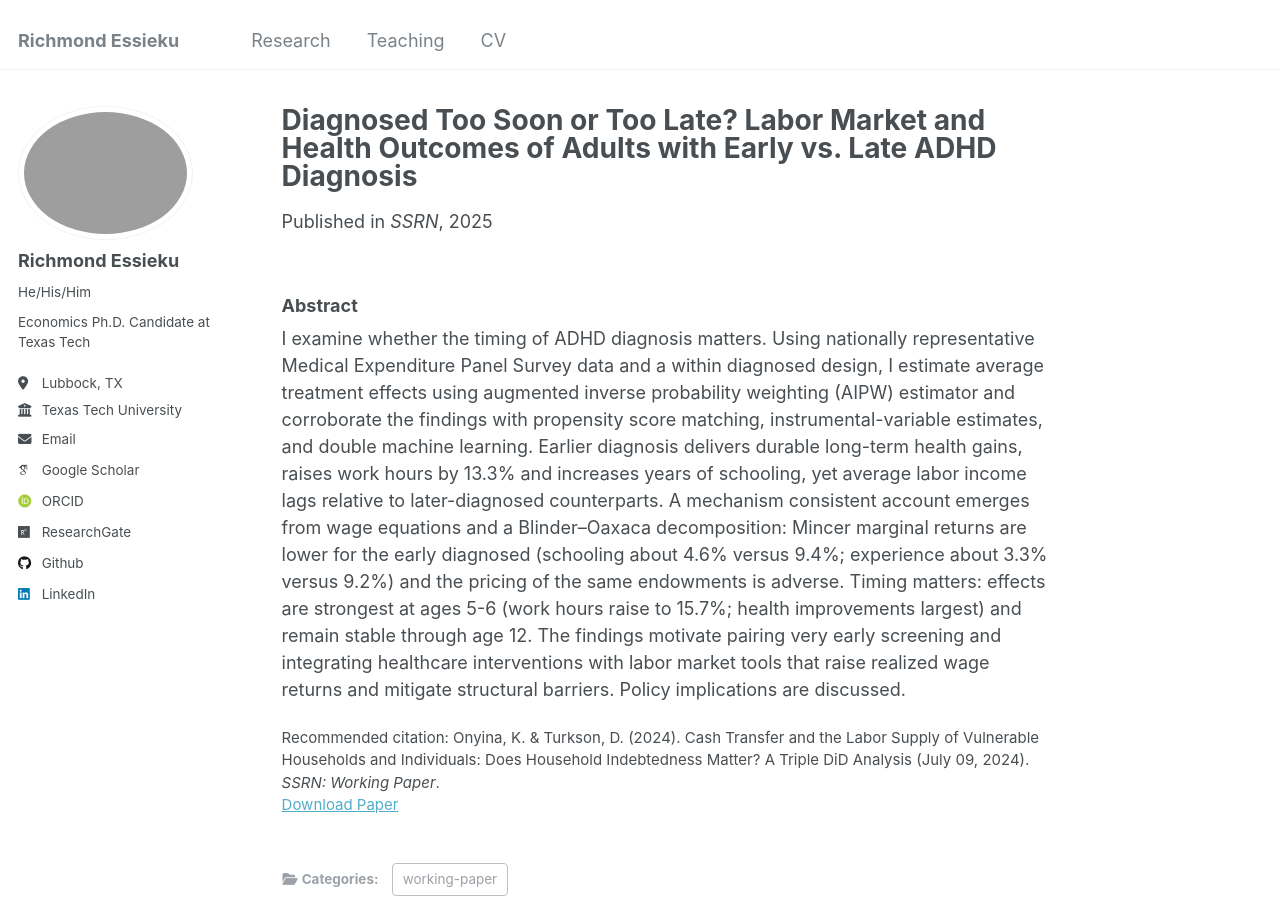
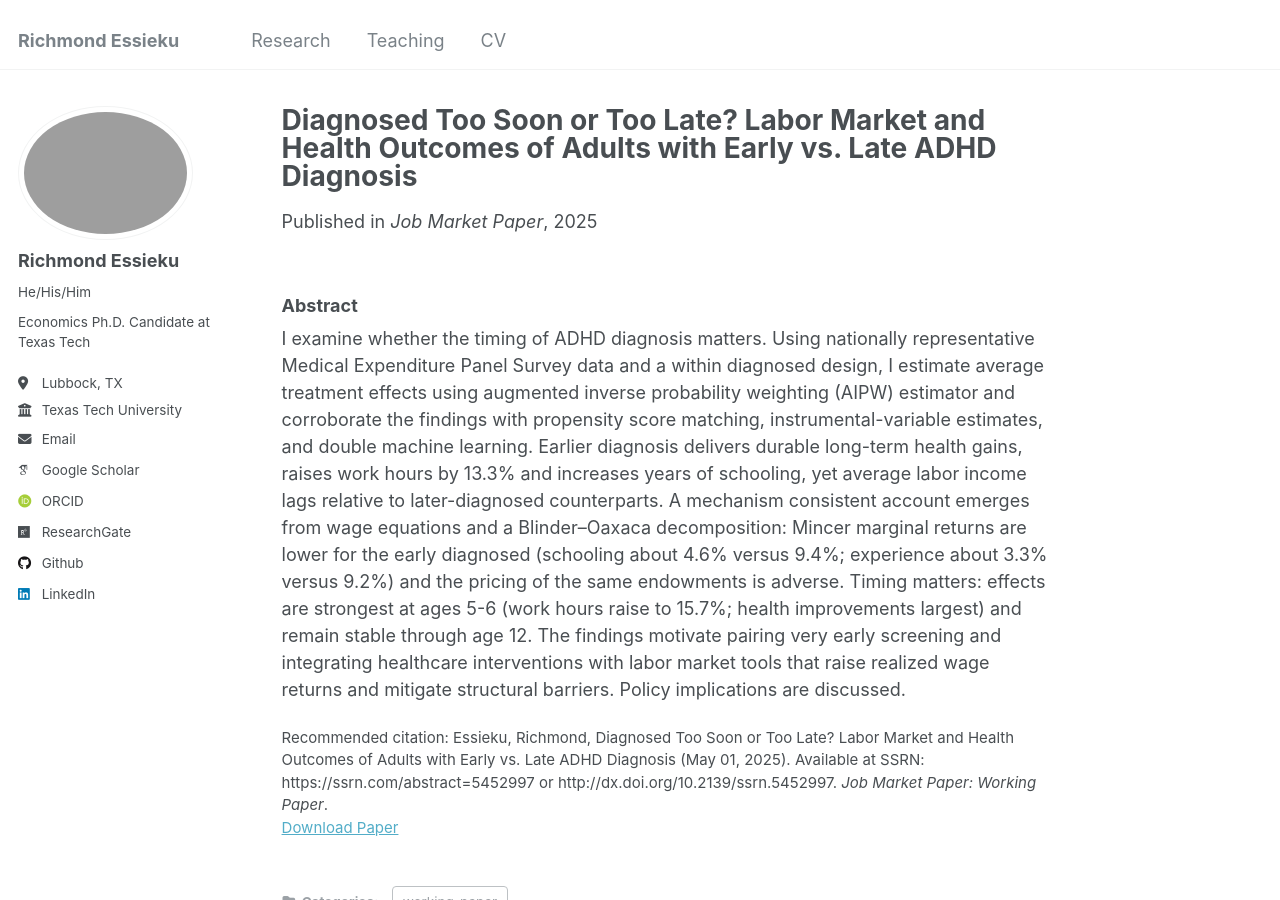
Before and after one commit to essieku/essieku.github.io, a Jekyll site: the page built from _publications/ADHD.md, in a window 1280 px wide and 900 px high. Built offline with Jekyll 4.4.1, drawn with Linux system fonts in a browser that asks for light colours; some web fonts are replaced.

Commit message:
Update ADHD.md

```diff
--- a/_publications/ADHD.md
+++ b/_publications/ADHD.md
@@ -5,10 +5,10 @@ category: working-paper
 permalink: /publication/2024-09-23-cash-transfer-labor
 excerpt: 'This paper examines whether the timing of ADHD diagnosis matters. Using nationally representative Medical Expenditure Panel Survey data and a within diagnosed design, I estimate average treatment effects using augmented inverse probability weighting (AIPW) estimator and corroborate the findings with propensity score matching, instrumental-variable estimates, and double machine learning. Earlier diagnosis delivers durable long-term health gains, raises work hours by 13.3% and increases years of schooling, yet average labor income lags relative to later-diagnosed counterparts. A mechanism consistent account emerges from wage equations and a Blinder–Oaxaca decomposition: Mincer marginal returns are lower for the early diagnosed (schooling about 4.6% versus 9.4%; experience about 3.3% versus 9.2%) and the pricing of the same endowments is adverse. Timing matters: effects are strongest at ages 5-6 (work hours raise to 15.7%; health improvements largest) and remain stable through age 12. The findings motivate pairing very early screening and integrating healthcare interventions with labor market tools that raise realized wage returns and mitigate structural barriers. Policy implications are discussed.'
 date: 2025-09-23
-venue: 'SSRN'
-slidesurl: # 'http://academicpages.github.io/files/slides2.pdf'
-paperurl: 'https://ssrn.com/abstract=4935434'
-citation: 'Onyina, K. & Turkson, D. (2024). Cash Transfer and the Labor Supply of Vulnerable Households and Individuals: Does Household Indebtedness Matter? A Triple DiD Analysis (July 09, 2024). <i>SSRN: Working Paper</i>.'
+venue: 'Job Market Paper'
+slidesurl: # 'https://papers.ssrn.com/sol3/papers.cfm?abstract_id=5452997'
+paperurl: 'https://papers.ssrn.com/sol3/papers.cfm?abstract_id=5452997'
+citation: 'Essieku, Richmond, Diagnosed Too Soon or Too Late? Labor Market and Health Outcomes of Adults with Early vs. Late ADHD Diagnosis (May 01, 2025). Available at SSRN: https://ssrn.com/abstract=5452997 or http://dx.doi.org/10.2139/ssrn.5452997. <i>Job Market Paper: Working Paper</i>.'
 
 ---
 
```
